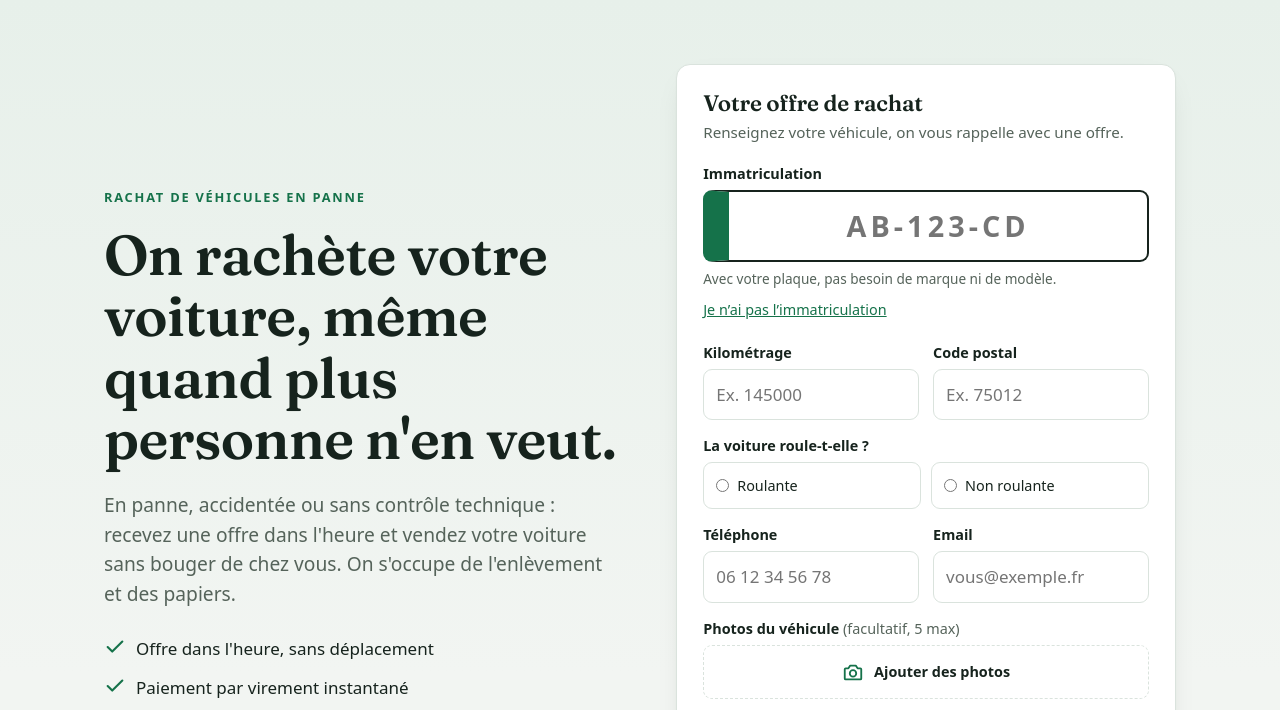
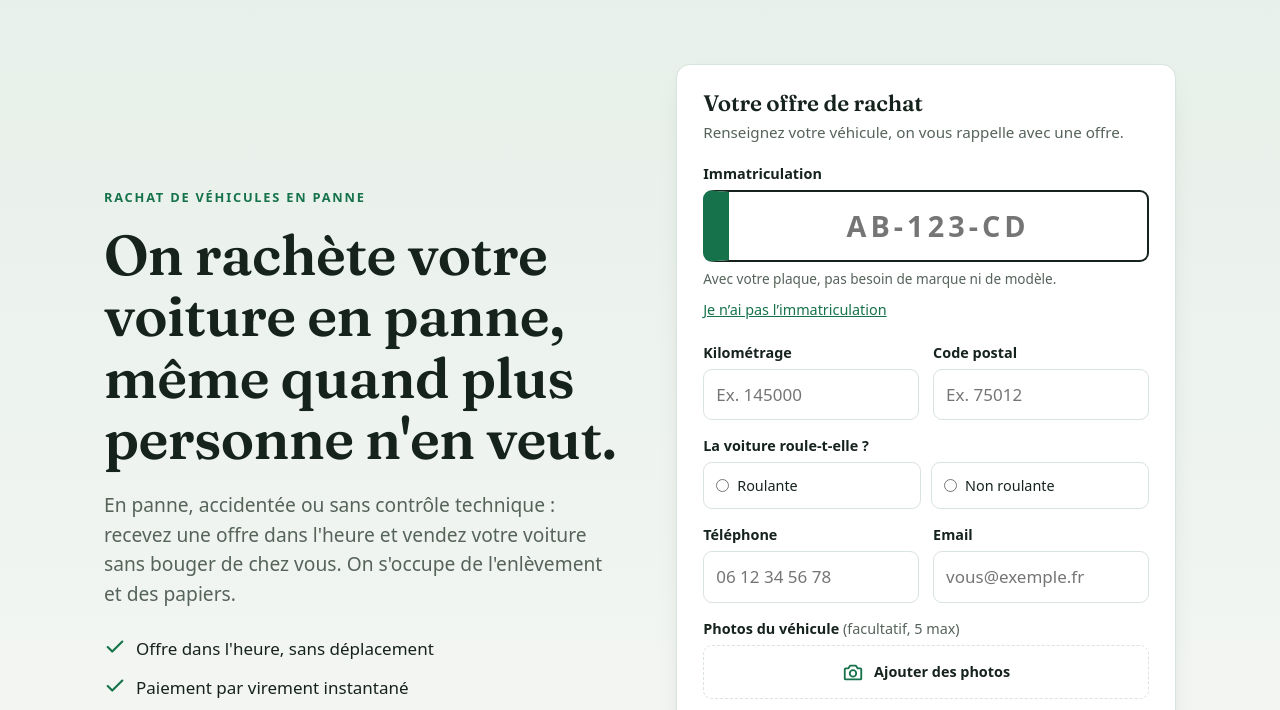
Before and after one commit to kaouachzyad/vendstapnne, a plain HTML site: page index.html in a window 1280 px wide. Shown: the part 70-780 px from the top of the page. Drawn offline with Linux system fonts and the light colour scheme.

Commit message:
Accueil : titre principal avec « voiture en panne »
Co-Authored-By: Claude Opus 5.5 <noreply@anthropic.com>
Claude-Session: https://claude.ai/code/session_01TKHu1dwBCZSG9ichxEBzMD

```diff
--- a/index.html
+++ b/index.html
@@ -36,7 +36,7 @@
   <div class="wrap">
     <div>
       <span class="eyebrow">Rachat de véhicules en panne</span>
-      <h1>On rachète votre voiture, même quand plus personne n'en veut.</h1>
+      <h1>On rachète votre voiture en panne, même quand plus personne n'en veut.</h1>
       <p class="lead">En panne, accidentée ou sans contrôle technique : recevez une offre dans l'heure et vendez votre voiture sans bouger de chez vous. On s'occupe de l'enlèvement et des papiers.</p>
       <ul class="checks">
         <li><svg viewBox="0 0 24 24" aria-hidden="true"><path d="M20 6 9 17l-5-5"/></svg>Offre dans l'heure, sans déplacement</li>
```
